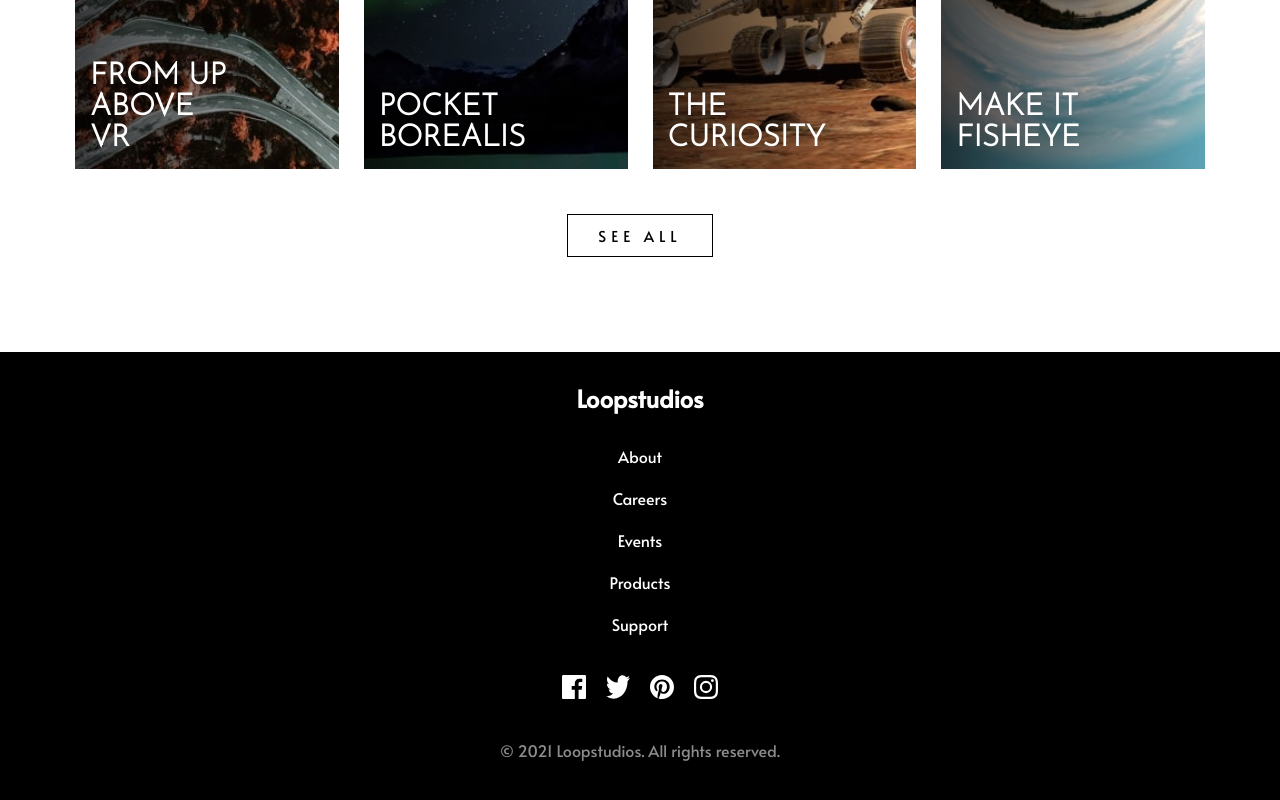
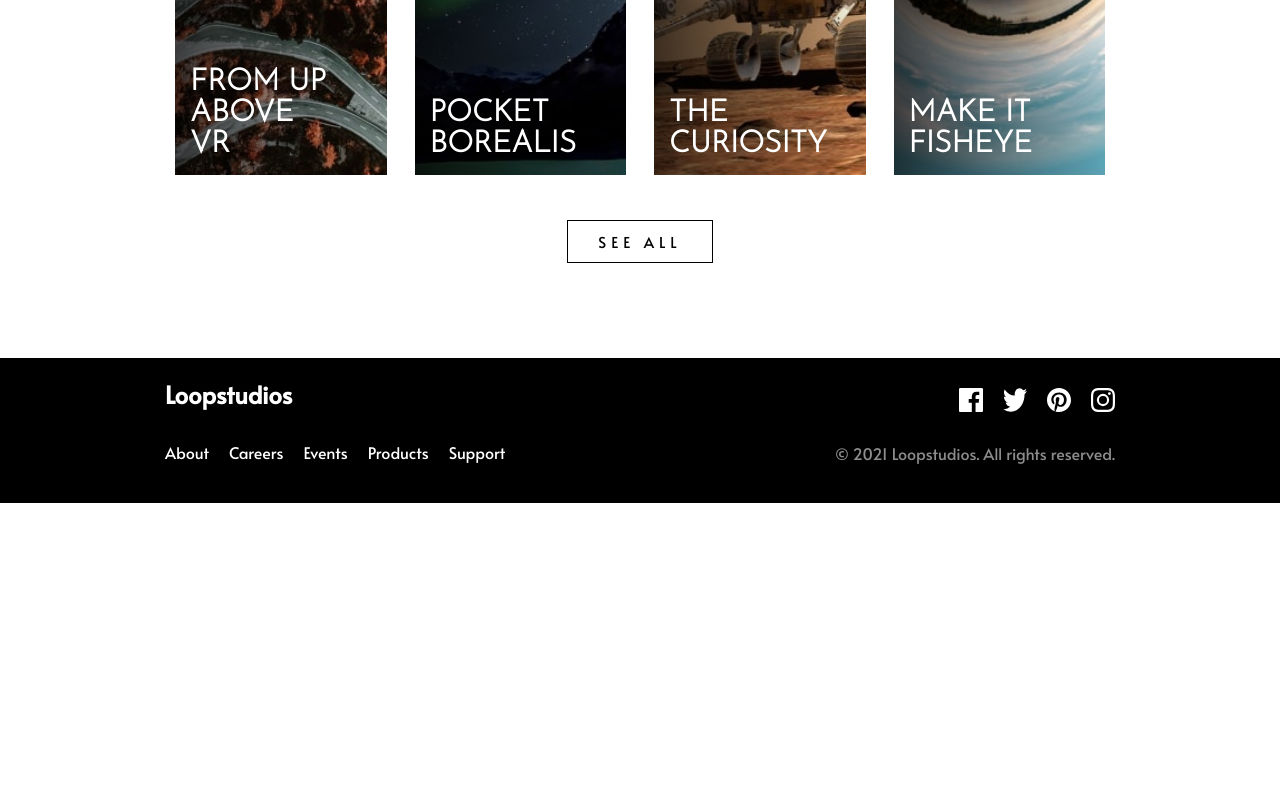
Before and after one commit to JhordanReyes/Loopstudios, a plain HTML site: page index.html in a window 1280 px wide. Shown: the part 2201-3001 px from the top of the page. After the commit the page ends 2704 px from the top, so only its background shows below. Drawn offline with Linux system fonts and the light colour scheme.

Commit message:
Footer desktop terminado

```diff
--- a/index.html
+++ b/index.html
@@ -72,12 +72,17 @@
     <button class="main__button">See all</button>
   </main>
   <footer class="footer">
+    <div class="footer-div1">
       <h2>Loopstudios</h2>
-    <p>About</p>
-    <p>Careers</p>
-    <p>Events</p>
-    <p>Products</p>
-    <p>Support</p>
+      <ul>
+        <li>About</li>
+        <li>Careers</li>
+        <li>Events</li>
+        <li>Products</li>
+        <li>Support</li>
+      </ul>
+    </div>
+    <div class="footer-div2">
       <div class="redes">
         <img src="./images/icon-facebook.svg" alt="icon facebook">
         <img src="./images/icon-twitter.svg" alt="icon twitter">
@@ -86,6 +91,7 @@
 
       </div>
       <p class="copy">© 2021 Loopstudios. All rights reserved.</p>
+    </div>
   </footer>
 </body>
 </html>
--- a/style.css
+++ b/style.css
@@ -8,6 +8,9 @@
     --family-josefin: 'Josefin Sans', sans-serif;
     --dark-gray: hsl(0, 0%, 55%);
     --very-dark-gray: hsl(0, 0%, 41%);
+}
+li{
+    list-style: none;
 }
 .nav{
     width: 100%;
@@ -208,7 +211,7 @@ main{
 .footer h2{
     margin-bottom: 30px;
 }
-.footer p{
+.footer li{
     margin-bottom: 20px;
 }
 .redes{
@@ -307,18 +310,35 @@ main{
     .card-8{
         background-image: url(./images/desktop/image-fisheye.jpg);
     }
+    .footer{
+        display: flex;
+        justify-content: space-around;
+        padding: 20px 0;
+    }
+    .footer-div1 ul{
+        display: flex;
+        justify-content: space-between;
+        gap: 20px;
+    }
+    .footer-div1 h2{
+        text-align: start;
+    }
+    .redes{
+        justify-content: end;
+        margin: 10px 0 30px 0;
+    }
 }
 @media ( min-width: 1100px ){
     .section-1 div{
-        bottom: -30%;
-        right: 10%;
+        bottom: -25%;
+        right: 0;
     }
     .section-2{
         margin-top: 200px;
     }
     .section-2-container{
-        padding: 0 50px;
-        gap: 25px;
+        padding: 0 150px;
+        gap: 28px;
     }
     .card{
         height: 500px;
```
Lines whose indentation alone changed are shown as unchanged.
